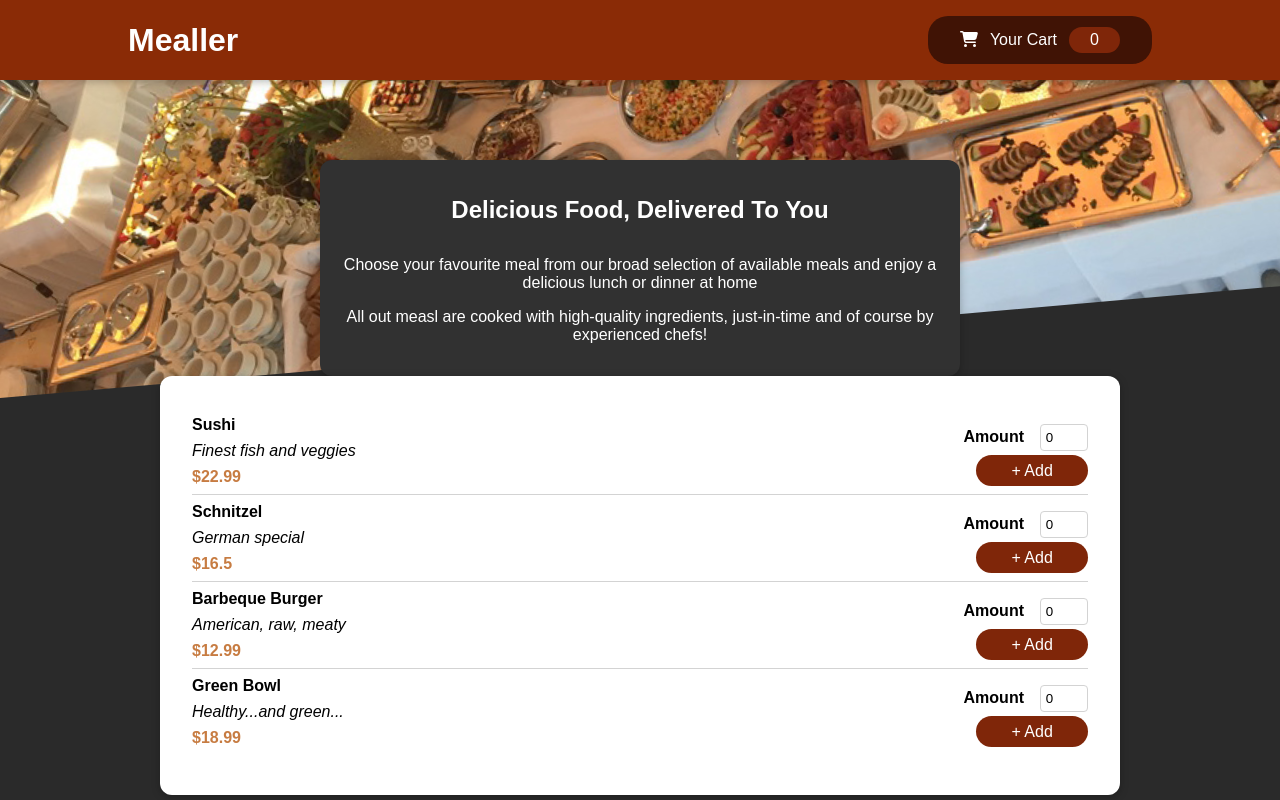
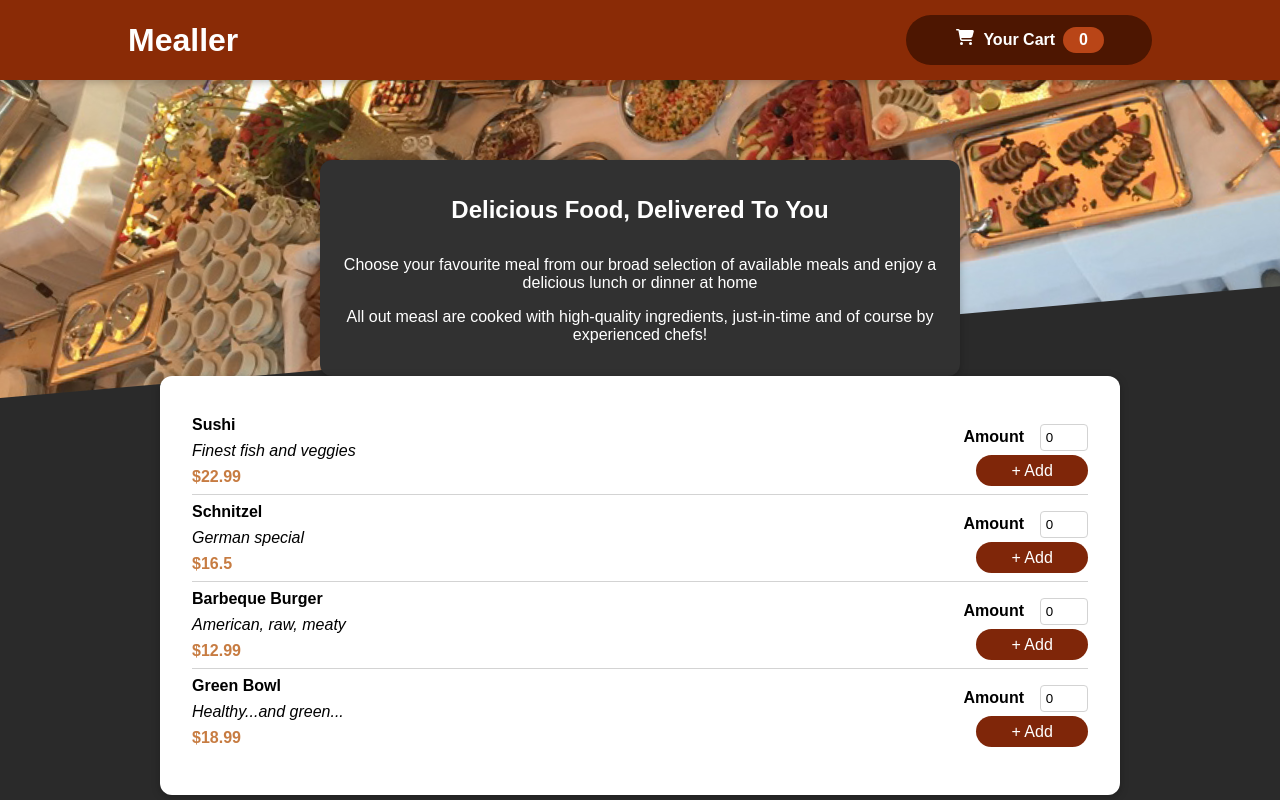
Before and after one commit to harumamburu/mealler, a React (Create React App) app: page / in a window 1280 px wide. Built offline with nearby package versions, Linux system fonts and the light colour scheme.

Commit message:
Fix cart button structure
Get rid of an input inside

```diff
--- a/src/components/layout/header/CartButton.js
+++ b/src/components/layout/header/CartButton.js
@@ -13,15 +13,11 @@ const CartButton = () => {
 
   return (
     <Button className={styles.cartbutton} onClick={() => modalCtx.setModal('cart', true)}>
-      <FontAwesomeIcon icon={faCartShopping} />
-      <label htmlFor="cartAmt">Your Cart</label>
-      <input
-        id="cartAmt"
-        type="text"
-        value={waiterCtx.order.totalAmount}
-        size={waiterCtx.order.totalAmount.toString.length}
-        readOnly
-      />
+      <span className={styles.icon}>
+        <FontAwesomeIcon icon={faCartShopping} />
+      </span>
+      <span className={styles.title}>Your Cart</span>
+      <span className={styles.count}>{waiterCtx.order.totalAmount}</span>
     </Button>
   );
 };
--- a/src/components/layout/header/CartButton.module.css
+++ b/src/components/layout/header/CartButton.module.css
@@ -1,31 +1,35 @@
 .cartbutton {
   color: white;
-  background: #401305;
+  background-color: #4d1601;
+  font-weight: bold;
   border: none;
   outline: none;
-  padding: 0.7rem 2rem;
+  border-radius: 25px;
+  padding: 0.75rem 3rem;
+  display: flex;
+  justify-content: space-around;
+  align-items: center;
 }
 
 .cartbutton:active,
 .cartbutton:hover{
-  color: #401305;
-  background: white;
+  background-color: #2c0d00;
 }
 
-.cartbutton label {
-  margin: 0 0.75rem;
-  cursor: pointer;
+.icon {
+  width: 1.35rem;
+  height: 1.35rem;
+  margin-right: 0.5rem;
 }
 
-.cartbutton input {
-  font: inherit;
-  text-align: center;
-  color: white;
-  background: #7f2609;
-  border: none;
-  border-radius: 20px;
-  outline: none;
-  width: auto;
-  padding: 0.25rem 0.66rem;
-  cursor: pointer;
+.count {
+  background-color: #b94517;
+  padding: 0.25rem 1rem;
+  border-radius: 25px;
+  margin-left: 0.5rem;
 }
+
+.cartbutton:hover .count,
+.cartbutton:active .count {
+  background-color: #92320c;
+}
```
